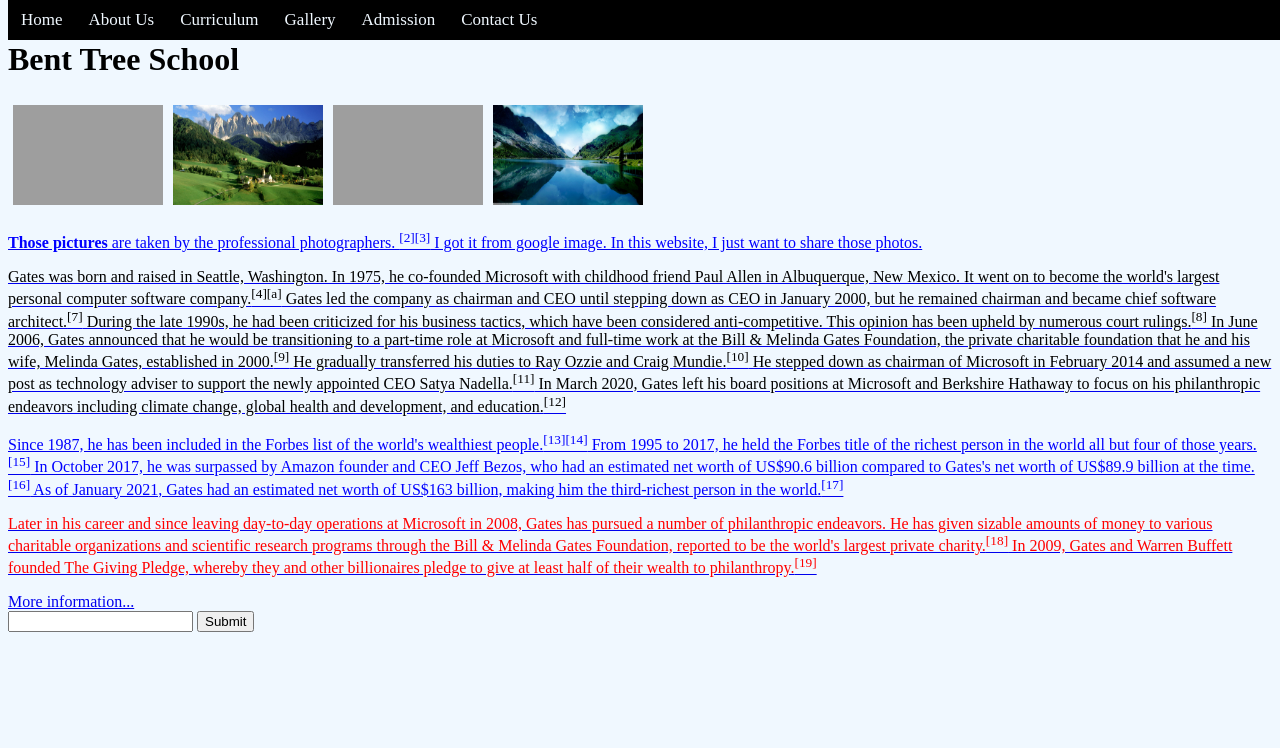
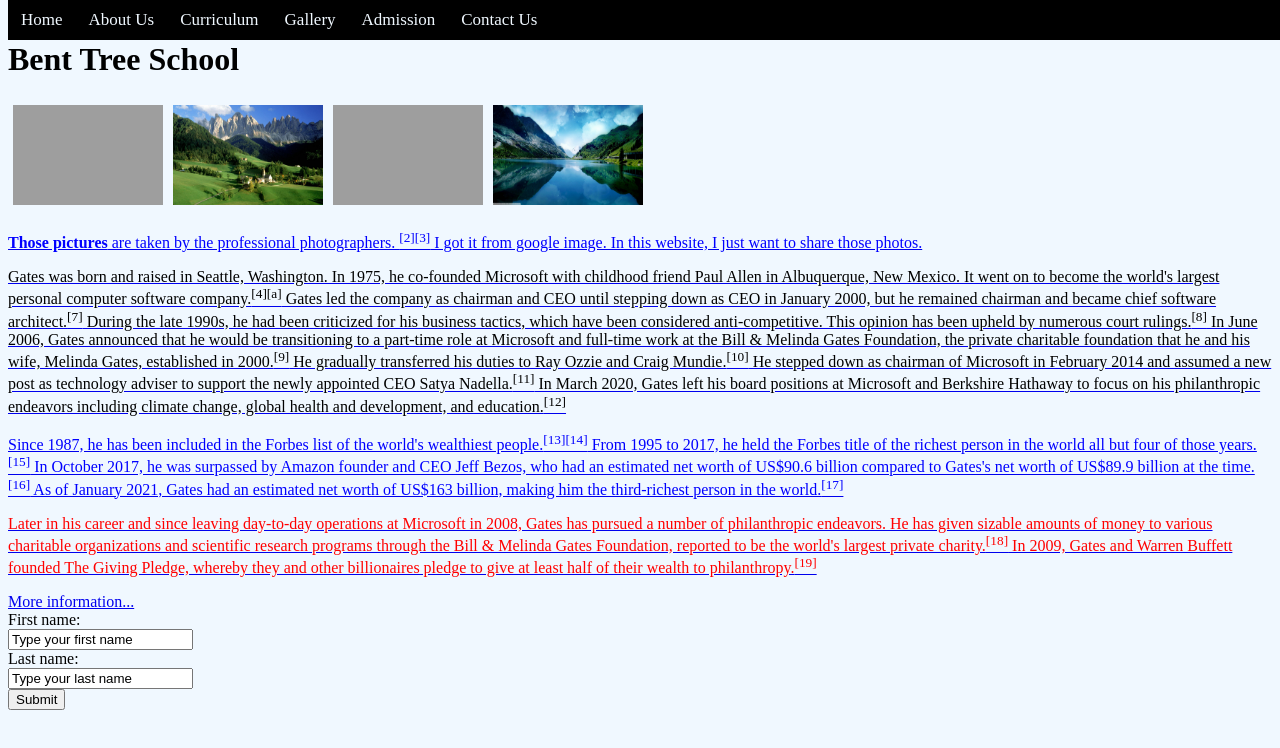
Before and after one commit to anthologic/homepage, a plain HTML site: page index.html in a window 1280 px wide. Drawn offline with Linux system fonts and the light colour scheme; grey boxes are pictures that could not be loaded; a script that the page names is missing.

Commit message:
Update index.html
Add the form

```diff
--- a/index.html
+++ b/index.html
@@ -43,9 +43,17 @@
     <p id="last">Later in his career and since leaving day-to-day operations at Microsoft in 2008, Gates has pursued a number of philanthropic endeavors. He has given sizable amounts of money to various charitable organizations and scientific research programs through the Bill & Melinda Gates Foundation, reported to be the world's largest private charity.<sup>[18]</sup> In 2009, Gates and Warren Buffett founded The Giving Pledge, whereby they and other billionaires pledge to give at least half of their wealth to philanthropy.<sup>[19]</sup></p>
 
     <a href="/profile.html">More information...</a>
+    <br>
     <form>
-      <input type="text">
-      <input type="submit">
+      <label for="fname">First name:</label>
+      <br>
+      <input type="text" id="fname" name="fname" value="Type your first name">
+      <br>
+      <label for="lname">Last name:</label>
+      <br>
+      <input type="text" id="lname" name="lname" value="Type your last name">
+      <br>
+      <input type="submit" value="Submit">
     </form>
     </div>
 
```
